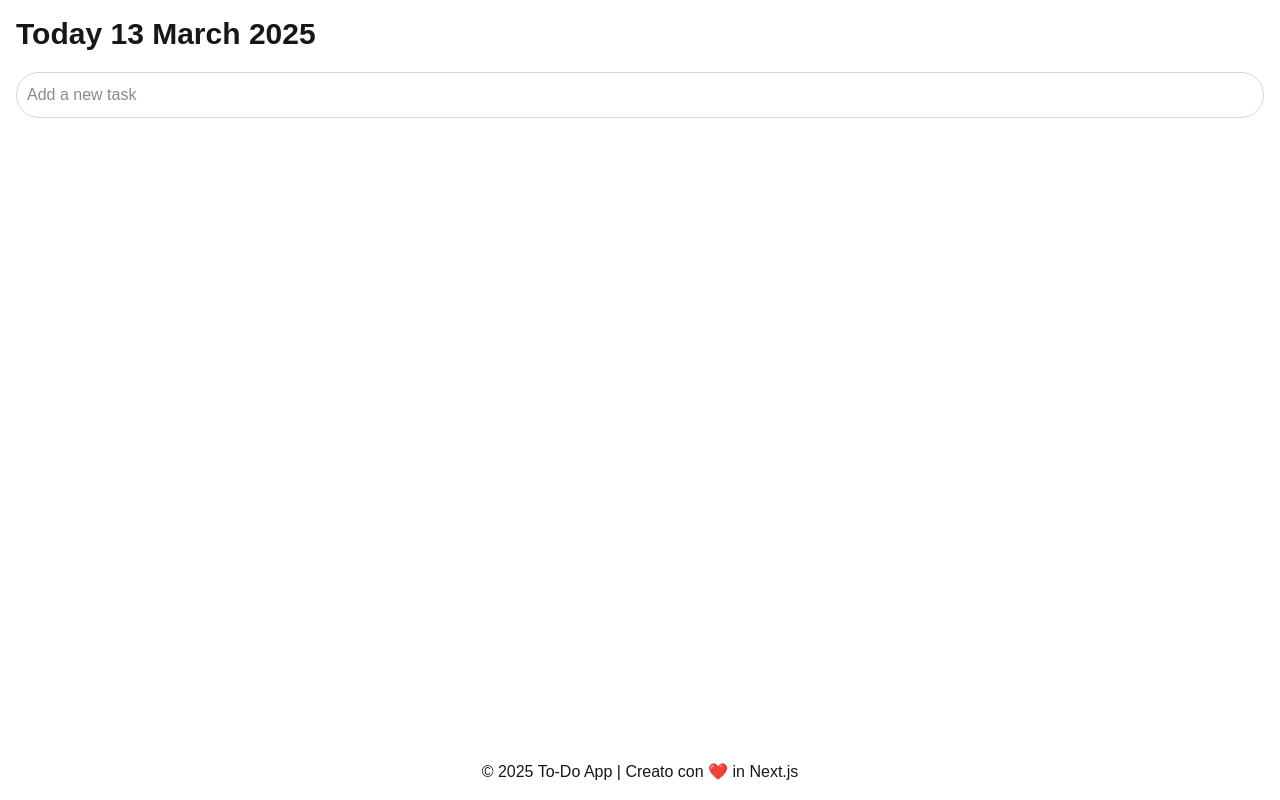
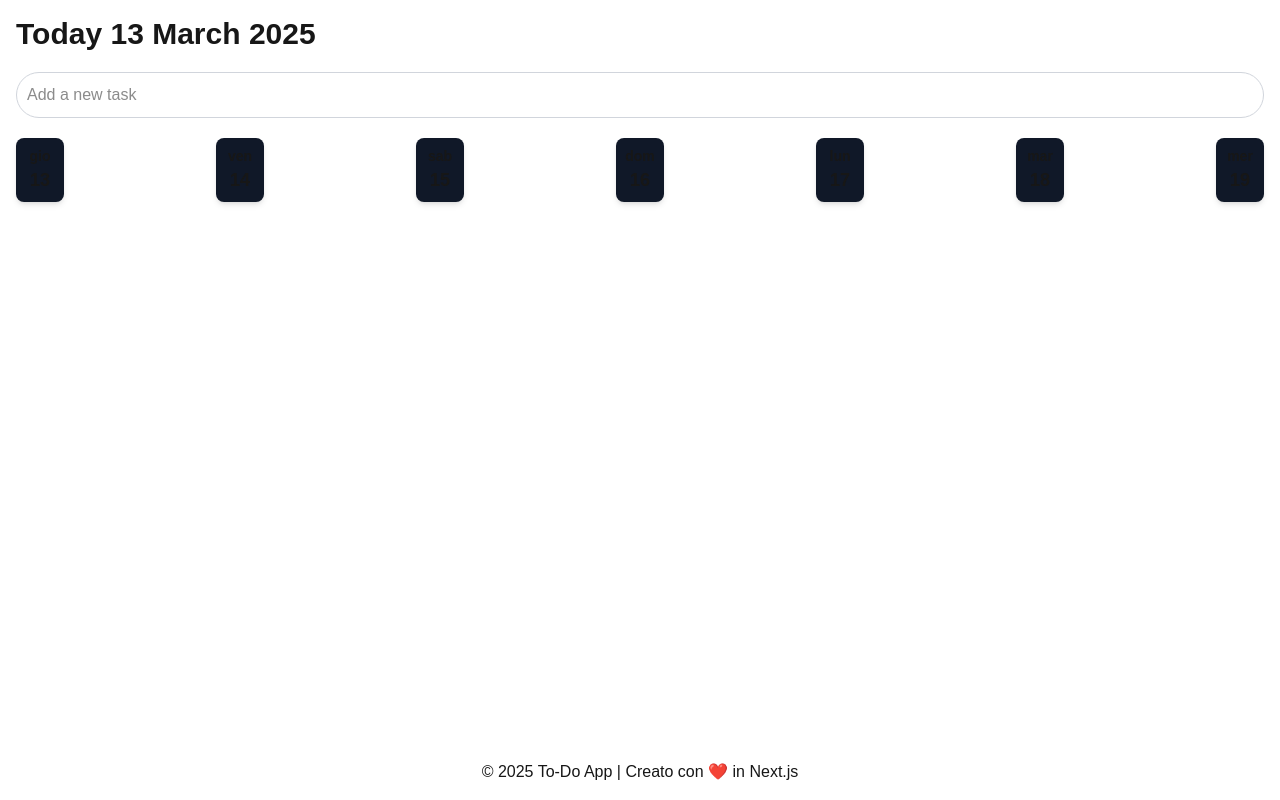
Before and after one commit to Jomar-Navarro/todolist, a Next.js app: page / in a window 1280 px wide. Built offline with nearby package versions, Linux system fonts and the light colour scheme.

Commit message:
add DaySelector component to TodoList; integrate day selection for task management

```diff
--- /dev/null
+++ b/src/components/DaySelector.js
@@ -0,0 +1,28 @@
+import React from "react";
+
+const days = Array.from({ length: 7 }, (_, i) => {
+	const date = new Date();
+	date.setDate(date.getDate() + i);
+	return {
+		name: date.toLocaleDateString("it-IT", { weekday: "short" }),
+		number: date.getDate(),
+	};
+});
+
+export default function DaySelector({ selectedDay, setSelectedDay }) {
+	return (
+		<div className="flex justify-between gap-2 mb-4">
+			{days.map((day, index) => (
+				<button
+					key={index}
+					className={`flex flex-col items-center w-12 h-16 p-2 rounded-lg shadow-md ${
+						selectedDay === day.name ? "bg-blue-500 text-white" : "bg-gray-900"
+					}`}
+				>
+					<span className="text-sm font-bold">{day.name}</span>
+					<span className="text-lg font-semibold">{day.number}</span>
+				</button>
+			))}
+		</div>
+	);
+}
--- a/src/components/TodoList.js
+++ b/src/components/TodoList.js
@@ -1,3 +1,5 @@
+import DaySelector from "./DaySelector";
+
 export default function TodoList() {
 	const date = new Date();
 	const month = date.toLocaleString("default", { month: "long" });
@@ -15,6 +17,8 @@ export default function TodoList() {
 					type="text"
 					placeholder="Add a new task"
 				/>
+
+				<DaySelector />
 			</div>
 		</>
 	);
```
